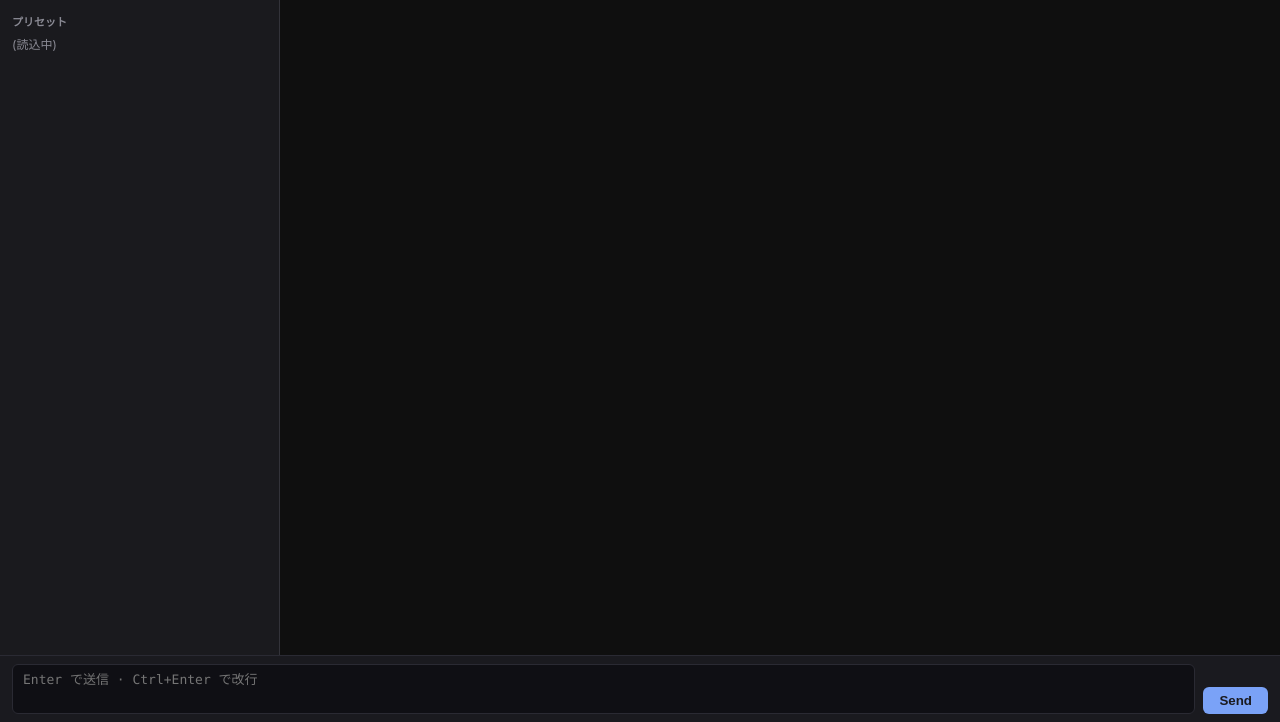
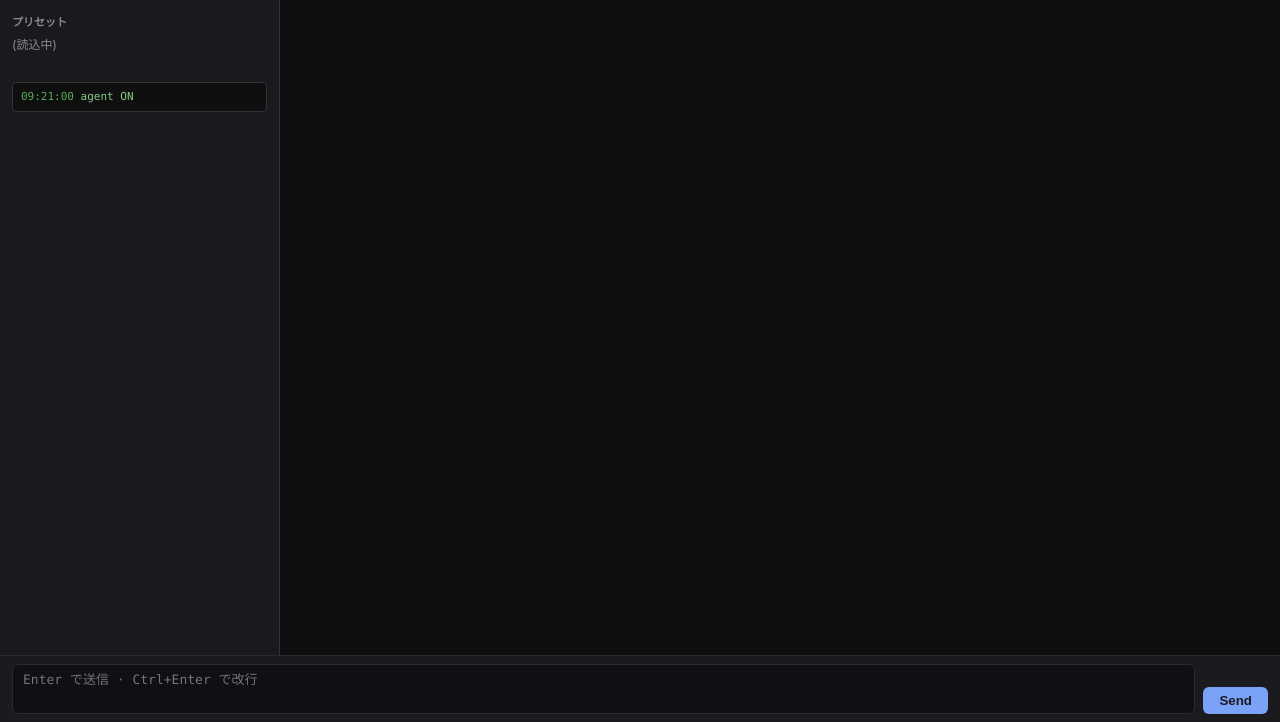
Before and after one commit to YuujiKamura/photo-ai-lisp, a plain HTML site: page static/index.html in a window 1280 px wide. Both pictures are taken after a click on the element "agent off". Shown: the part 78-800 px from the top of the page. Drawn offline with Linux system fonts and the light colour scheme; no server answers.

Commit message:
feat(ui): sidebar 下部に緑文字デバッグログ復活
旧 #resultOutput (7fb326d 前の #8c8 色) を「UI が今何を dispatch
したか」のライブログとして復活。サイドバー末尾に 20 件ring で:

  - injectText() 呼び出し: バイト数 + 先頭 60 文字プレビュー
    (\n/\r は \n / \r にエスケープして 1 行維持)
  - /ws/control の reload:<module> フレーム
  - agentRunning フラグの ON/off 遷移
  - fetch 失敗は赤 (.err)

ボタンを押したのに端末が動かない時、devtools を開かずに
「inject は届いたが reload が来てない」のような因果を一目で
判定できる。

Co-Authored-By: Claude Opus 4.7 (1M context) <noreply@anthropic.com>

```diff
--- a/static/index.html
+++ b/static/index.html
@@ -172,6 +172,23 @@
     opacity: 0.35; cursor: not-allowed;
   }
   .btn:disabled:hover { border-color: var(--border); }
+  /* Green debug log — what the UI just dispatched (/api/inject,
+     /api/presets/..., /ws/control frames). Helps verify button
+     clicks are actually reaching the server without opening devtools.
+     Revival of the old #resultOutput panel (7fb326d era, #8c8).  */
+  #debug-log {
+    margin-top: 12px;
+    padding: 6px 8px;
+    font: 11px/1.45 'Cascadia Mono', Consolas, monospace;
+    color: #8c8;
+    background: #0f0f0f;
+    border: 1px solid var(--border);
+    border-radius: 4px;
+    max-height: 160px; overflow-y: auto;
+    white-space: pre-wrap; word-break: break-all;
+  }
+  #debug-log .t { color: #5a5; }
+  #debug-log .err { color: #f88; }
 </style>
 </head>
 <body>
@@ -197,6 +214,10 @@
     <h2>プリセット</h2>
     <div id="presetList" class="placeholder">(読込中)</div>
   </div>
+  <!-- Debug log. Shows recent /api/inject calls, /ws/control frames,
+       and preset mutations so the user can confirm clicks landed
+       without cracking devtools. -->
+  <div id="debug-log" aria-live="polite"></div>
 </aside>
 
 <section class="terminal">
@@ -271,6 +292,7 @@
       const msg = String(ev.data || '');
       if (msg.startsWith('reload:')) {
         const what = msg.slice('reload:'.length);
+        if (typeof dbgLog === 'function') dbgLog(`ws reload:${what}`);
         if (what === 'term' || what === 'all') {
           // Force the iframe to re-fetch /shell. Same-origin, so the WS
           // to /ws/shell just reconnects and attaches to a fresh PTY.
@@ -323,9 +345,44 @@
   // TODO(#38): replace the setTimeout with a /ws/control "agent-ready"
   // frame once the server emits one, or probe child-stdout for a known
   // ready marker.
+  // ---- green debug log --------------------------------------------
+  //
+  // Tiny ring (20 entries) pinned to the sidebar footer.  Every
+  // injectText / reload frame / agent-state flip leaves a one-line
+  // trail so clicks are auditable without devtools.  Old lines fall
+  // off the top; newest stays visible at the bottom.
+  const DEBUG_LOG_MAX = 20;
+  function dbgLog(msg, kind) {
+    const el = document.getElementById('debug-log');
+    if (!el) return;
+    const line = document.createElement('div');
+    if (kind === 'err') line.className = 'err';
+    const ts = new Date();
+    const hh = String(ts.getHours()).padStart(2, '0');
+    const mm = String(ts.getMinutes()).padStart(2, '0');
+    const ss = String(ts.getSeconds()).padStart(2, '0');
+    const tspan = document.createElement('span');
+    tspan.className = 't';
+    tspan.textContent = `${hh}:${mm}:${ss} `;
+    line.appendChild(tspan);
+    line.appendChild(document.createTextNode(msg));
+    el.appendChild(line);
+    while (el.childElementCount > DEBUG_LOG_MAX) el.removeChild(el.firstChild);
+    el.scrollTop = el.scrollHeight;
+  }
+
   function injectText(text) {
+    // Short preview — newlines and control bytes render as escapes so
+    // the log line stays on a single row.  Truncate to 60 chars so a
+    // multi-KB prompt doesn't blow out the sidebar.
+    const preview = text.replace(/\n/g, '\\n').replace(/\r/g, '\\r').slice(0, 60)
+                    + (text.length > 60 ? '…' : '');
+    dbgLog(`inject ${text.length}B: ${preview}`);
     return fetch('/api/inject?text=' + encodeURIComponent(text))
-      .catch(err => console.error('inject failed', err));
+      .catch(err => {
+        dbgLog(`inject FAILED: ${err.message || err}`, 'err');
+        console.error('inject failed', err);
+      });
   }
 
   // ---- agent-running state (client-side, heuristic) ----------------
@@ -342,9 +399,16 @@
   // cmd prompt.
   let agentRunning = localStorage.getItem('agentRunning') === '1';
   function setAgentRunning(v) {
-    agentRunning = !!v;
-    try { localStorage.setItem('agentRunning', agentRunning ? '1' : '0'); }
-    catch (_) { /* private browsing etc. — fine to ignore */ }
+    const next = !!v;
+    if (next !== agentRunning) {
+      agentRunning = next;
+      try { localStorage.setItem('agentRunning', agentRunning ? '1' : '0'); }
+      catch (_) { /* private browsing etc. — fine to ignore */ }
+      // dbgLog may not be defined at first call on script load; guard.
+      if (typeof dbgLog === 'function') {
+        dbgLog(`agent ${agentRunning ? 'ON' : 'off'}`);
+      }
+    }
     renderAgentIndicator();
     applyAgentGate();
   }
```
Also changed, not shown: 2 other files.
